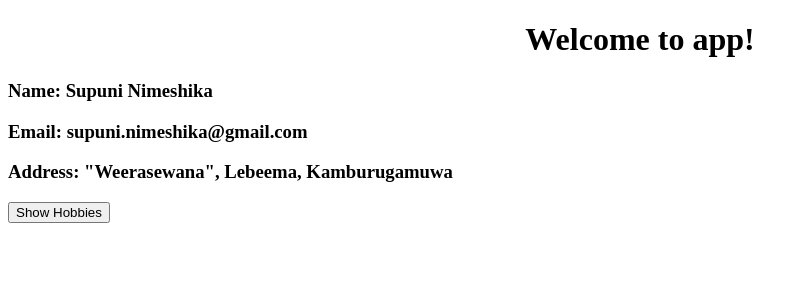
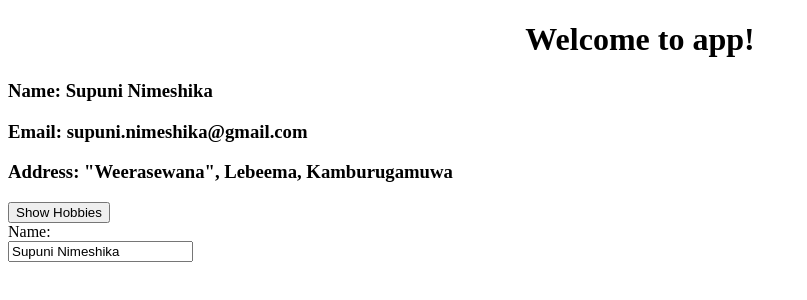
Before and after one commit to SupuniNimeshika/Angular2_Crash_Course, an Angular app: page / in a window 1280 px wide. Shown: the top 300 px of the page, without its empty margins (0-807 px from the left). Built offline with nearby package versions, Linux system fonts and the light colour scheme.

Commit message:
Changed Name By Using Ngmodel

```diff
--- a/src/app/app.module.ts
+++ b/src/app/app.module.ts
@@ -1,5 +1,6 @@
 import { BrowserModule } from '@angular/platform-browser';
 import { NgModule } from '@angular/core';
+import { FormsModule} from "@angular/forms";
 
 
 import { AppComponent } from './app.component';
@@ -12,7 +13,8 @@ import { UserComponent } from './user/user.component';
     UserComponent
   ],
   imports: [
-    BrowserModule
+    BrowserModule,
+    FormsModule
   ],
   providers: [],
   bootstrap: [AppComponent]
--- a/src/app/user/user.component.html
+++ b/src/app/user/user.component.html
@@ -12,4 +12,8 @@
         </li>
       </ul>
   </div>
+  <form>
+    <label>Name: </label><br/>
+    <input type="text" name="name" [(ngModel)]="name"/>
+  </form>
 </div>
```
